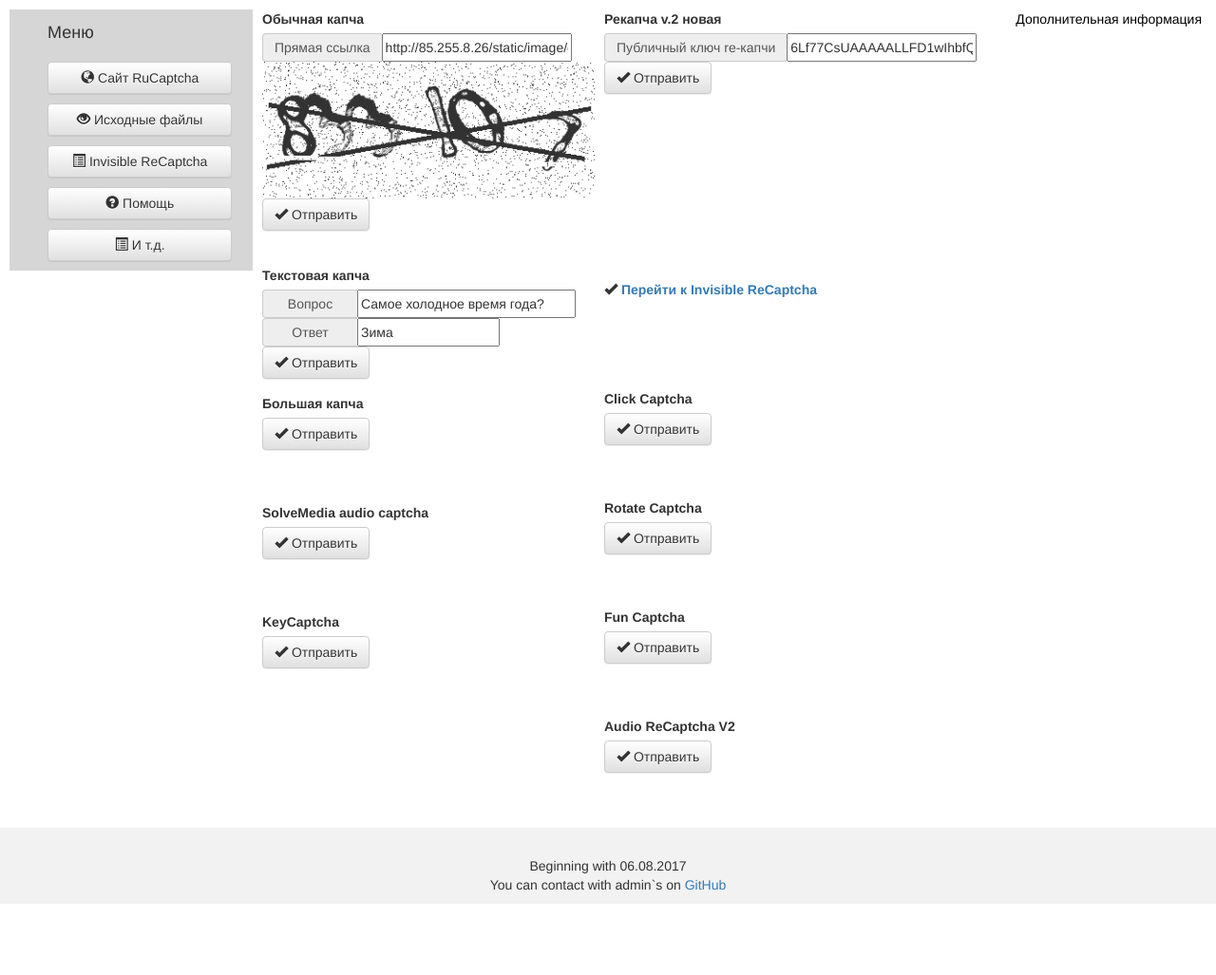
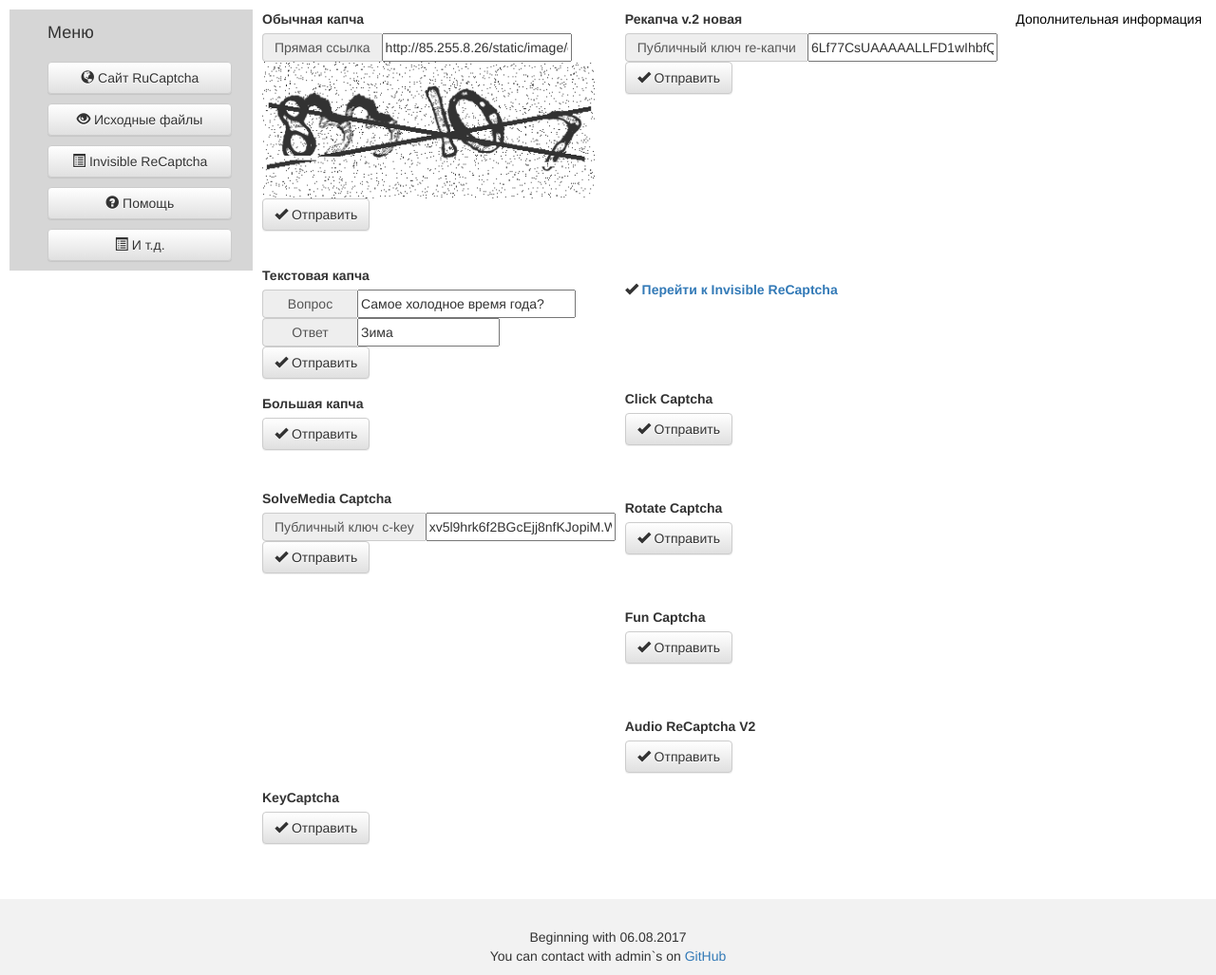
Before and after one commit to AndreiDrang/python-rucaptcha, a Flask app: page / in a window 1280 px wide. Shown: the part 80-1107 px from the top of the page at 95% size. Before the commit the page ends 1032 px from the top, so only its background shows below. Run offline with Flask 2, Linux system fonts and the light colour scheme; data comes from the database, SQL or seed files in the repository; some libraries are stand-ins or nearby versions.

Commit message:
Добавлен ещё один вид капчи и обработчик к ней

```diff
--- /dev/null
+++ b/Web-Interface/application/templates/elements/solvemedia_captcha.html
@@ -0,0 +1,27 @@
+{% block content %}
+    <form  style="height: 300px" enctype="multipart/form-data" method="POST">
+        <label>SolveMedia Captcha</label>
+        <div class="input-group">
+            <div style="width:100px;" class="input-group-addon">
+                Публичный ключ c-key
+            </div>
+            <input style="height: 30px; width: 200px" value="xv5l9hrk6f2BGcEjj8nfKJopiM.WbuFO">
+        </div>
+        <script type="text/javascript"
+                src="http://api.solvemedia.com/papi/challenge.script?k=xv5l9hrk6f2BGcEjj8nfKJopiM.WbuFO">
+        </script>
+        <noscript>
+            <iframe src="http://api.solvemedia.com/papi/challenge.noscript?k=xv5l9hrk6f2BGcEjj8nfKJopiM.WbuFO"
+                    height="300" width="500" frameborder="0"></iframe><br/>
+            <textarea name="adcopy_challenge" rows="3" cols="40">
+            </textarea>
+            <input type="hidden" name="adcopy_response"
+                   value="manual_challenge"/>
+        </noscript>
+        <button type="submit" name="solvemedia_btn" class="btn btn-default" data-toggle="tooltip"
+                data-placement="left">
+            <span class="glyphicon glyphicon-ok" aria-hidden="true"></span>
+            Отправить
+        </button>
+    </form>
+{% endblock %}
--- a/Web-Interface/application/templates/index.html
+++ b/Web-Interface/application/templates/index.html
@@ -22,14 +22,10 @@
                     <br/>
                 </div>
 
-                <div style="height: 100px; margin-top: 15px">
-                    <label>SolveMedia audio captcha</label>
-                    <br/>
-                    <button type="submit" name="big_captcha_btn" class="btn btn-default" data-toggle="tooltip" data-placement="left" 		onclick="this.style.display=&#39;none&#39;;">
-                        <span class="glyphicon glyphicon-ok" aria-hidden="true"></span>
-                        Отправить
-                    </button>
-                    <br/>
+                <div>
+                     {% block solvemedia_captcha %}
+                        {% include 'elements/solvemedia_captcha.html' %}
+                    {% endblock %}
                 </div>
 
                 <div style="height: 100px; margin-top: 15px">
```
Also changed, not shown: Web-Interface/application/libsolvemedia.py (added, +21 -0 lines).
